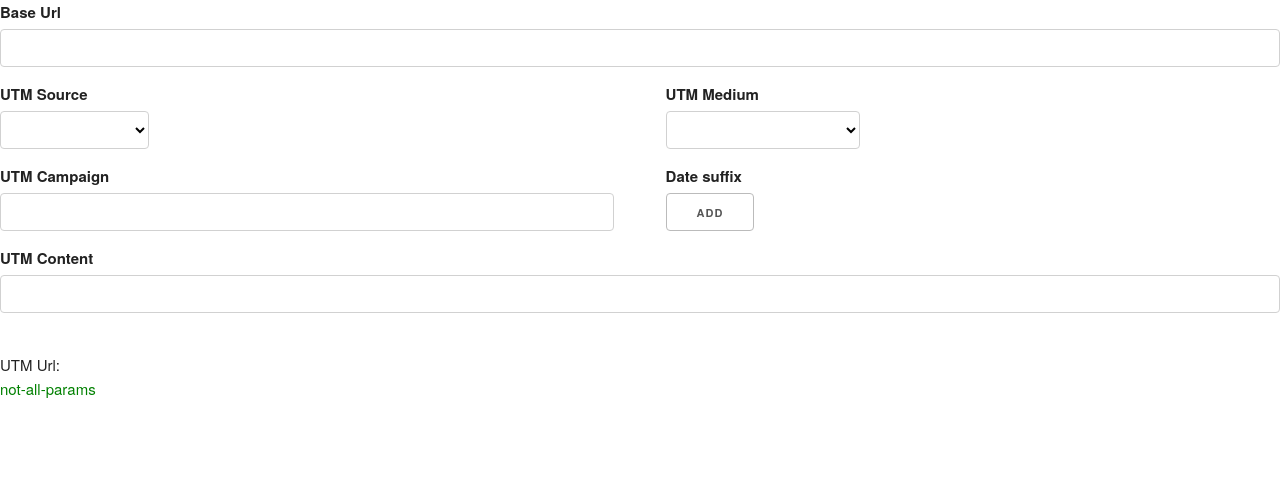
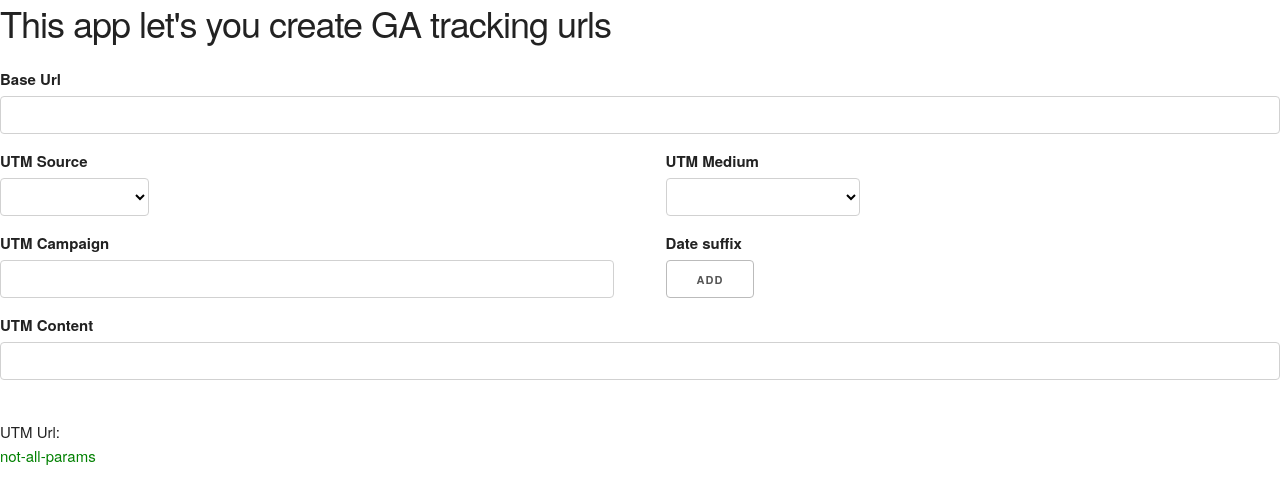
Before and after one commit to aerohit/tracking_url, a React app: page src/index.html in a window 1280 px wide. Built offline with nearby package versions, Linux system fonts and the light colour scheme.

Commit message:
Created a header.

```diff
--- a/src/index.html
+++ b/src/index.html
@@ -7,6 +7,7 @@
     <link rel="stylesheet" href="//cdnjs.cloudflare.com/ajax/libs/skeleton/2.0.4/skeleton.min.css">
   </head>
   <body>
+    <h3>This app let's you create GA tracking urls</h3>
     <div id="app"></div>
   </body>
   <script src="index.js"></script>
```
